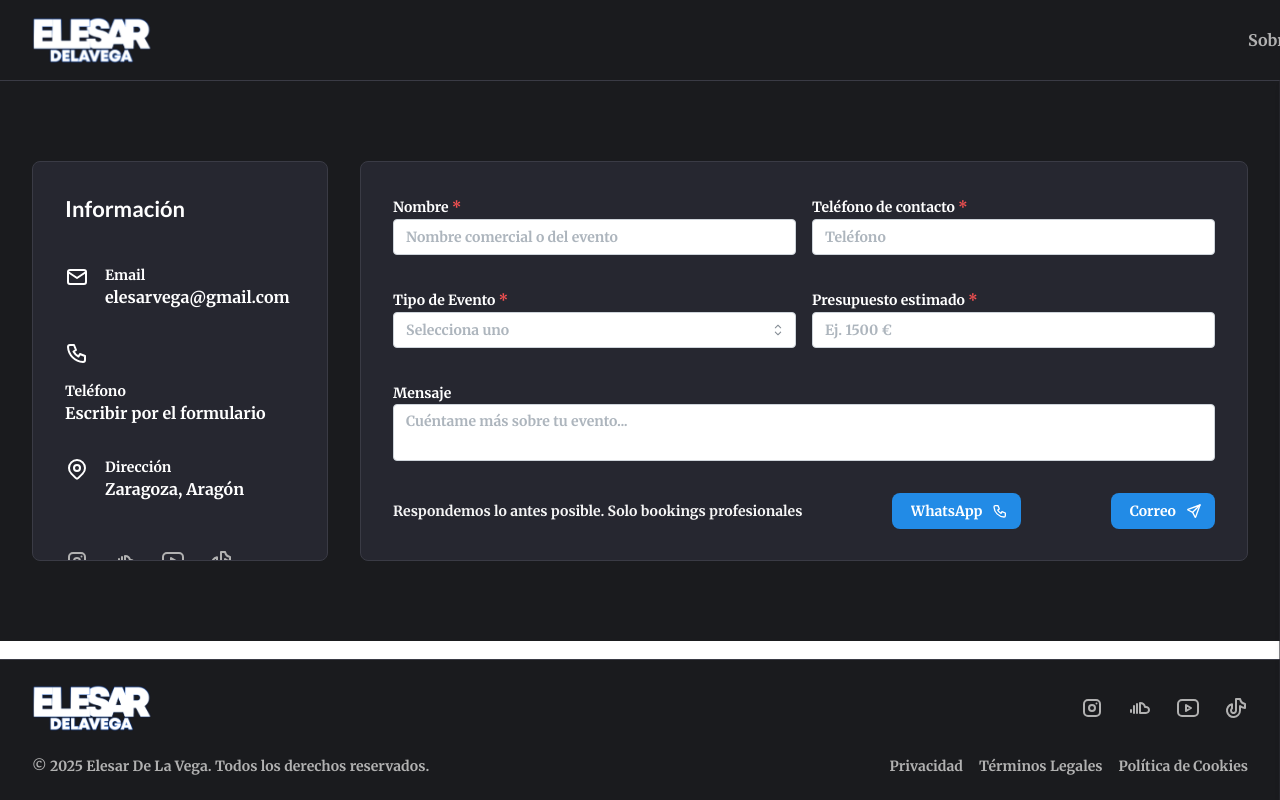
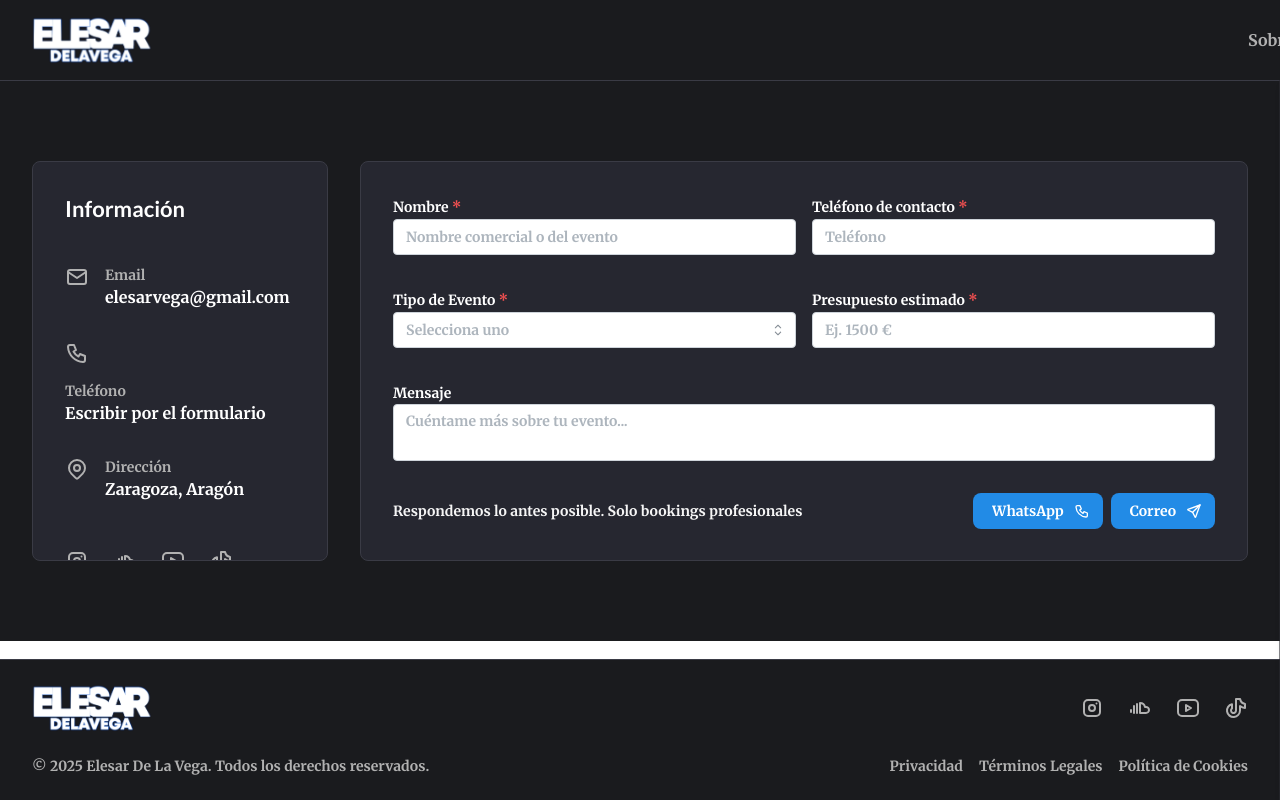
Before and after one commit to elesardelavega/djelesardelavega, a React (Vite) app: page /contacto in a window 1280 px wide. Built offline with nearby package versions, Linux system fonts and the light colour scheme.

Commit message:
feat: :zap: styles and refactor

```diff
--- a/src/components/contact/ContactFormCard.tsx
+++ b/src/components/contact/ContactFormCard.tsx
@@ -99,6 +99,7 @@ export const ContactFormCard = () => {
                                 Respondemos lo antes posible. Solo bookings profesionales
                             </Text>
 
+                            <div className="flex gap-2">
                                 <Button
                                     type="button"
                                     onClick={() => handleWhatsApp(document.querySelector("form")!)}
@@ -118,6 +119,7 @@ export const ContactFormCard = () => {
                                     Correo
                                 </Button>
                             </div>
+                        </div>
                 </Stack>
                 </form>
     ) : (
@@ -134,7 +136,8 @@ export const ContactFormCard = () => {
             )}
         </Transition>
 
-            )}
-        </Card>
     )
 }
+        </Card >
+    )
+}
--- a/src/components/contact/ContactInfoCard.tsx
+++ b/src/components/contact/ContactInfoCard.tsx
@@ -21,28 +21,28 @@ export const ContactInfoCard = () => {
                 Información
             </Title>
 
-            <Stack className="space-y-4 text-white text-base">
+            <Stack className="space-y-4 text-white">
                 <Group align="flex-start">
-                    <IconMail size={24} />
+                    <IconMail size={24} className="text-[hsl(var(--muted-foreground))]" />
                     <div>
-                        <Text className="text-sm font-semibold">Email</Text>
-                        <Text className="text-base">{email}</Text>
+                        <Text className="text-sm font-semibold text-[hsl(var(--muted-foreground))]">Email</Text>
+                        <Text className="text-md text-base">{email}</Text>
                     </div>
                 </Group>
 
                 <Group align="flex-start">
-                    <IconPhone size={24} />
+                    <IconPhone size={24} className="text-[hsl(var(--muted-foreground))]" />
                     <div>
-                        <Text className="text-sm font-semibold">Teléfono</Text>
-                        <Text className="text-base">{phone}</Text>
+                        <Text className="text-sm font-semibold text-[hsl(var(--muted-foreground))]">Teléfono</Text>
+                        <Text className="text-md text-base">{phone}</Text>
                     </div>
                 </Group>
 
                 <Group align="flex-start">
-                    <IconMapPin size={24} />
+                    <IconMapPin size={24} className="text-[hsl(var(--muted-foreground))]" />
                     <div>
-                        <Text className="text-sm font-semibold">Dirección</Text>
-                        <Text className="text-base">{address}</Text>
+                        <Text className="text-sm font-semibold text-[hsl(var(--muted-foreground))]">Dirección</Text>
+                        <Text className="text-md text-base">{address}</Text>
                     </div>
                 </Group>
             </Stack>
```
Lines whose indentation alone changed are shown as unchanged.
